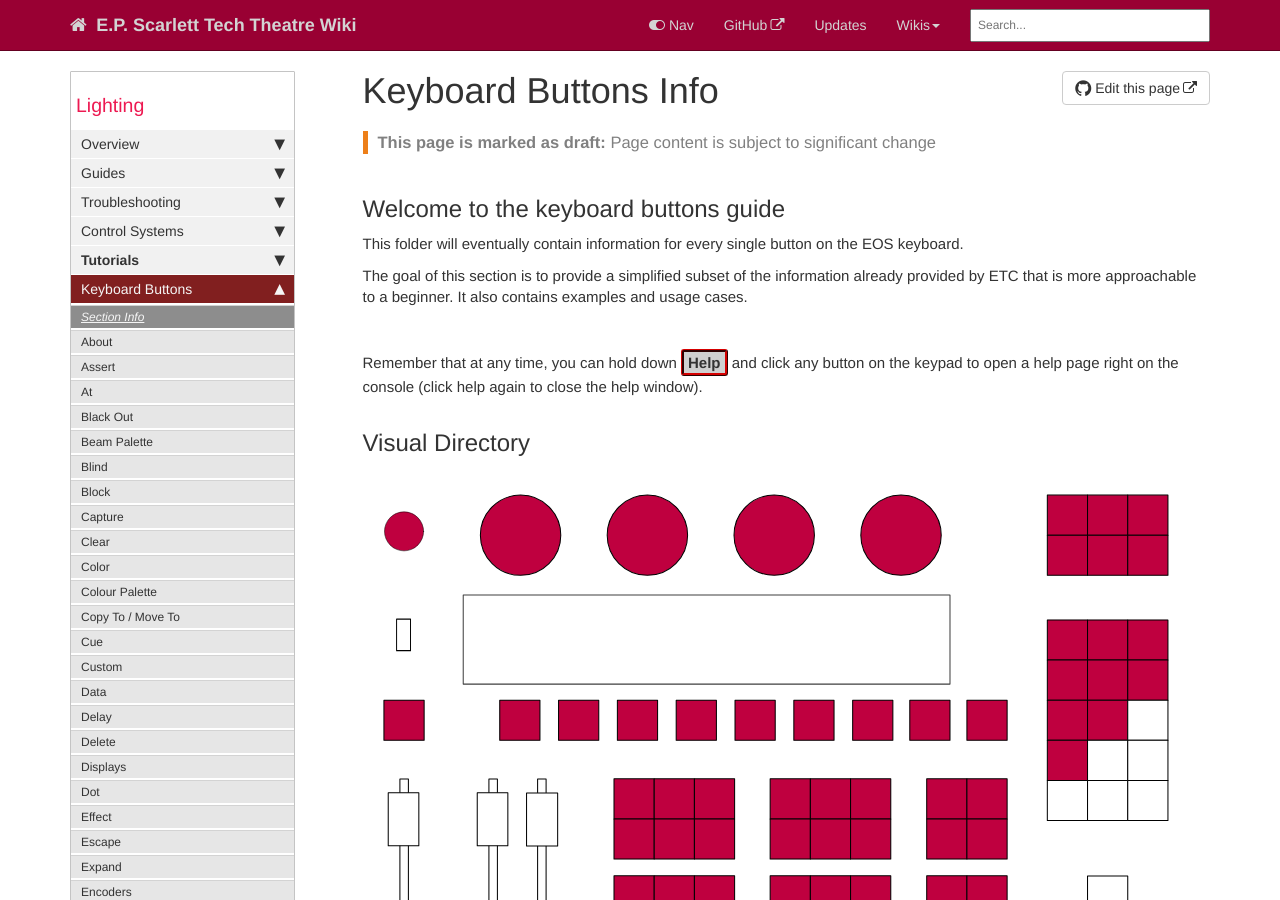
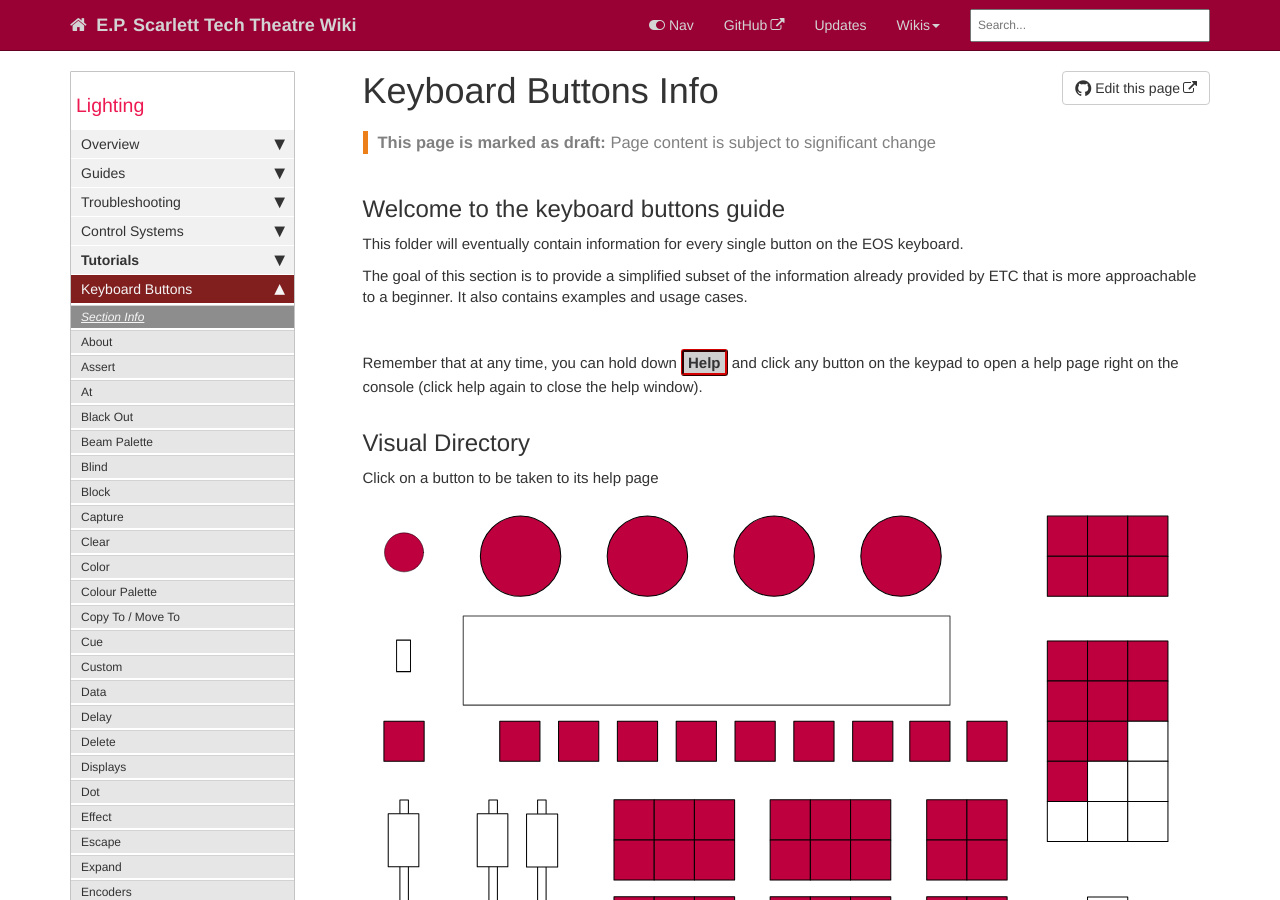
Before and after one commit to epstechtheatre/epstechtheatre.github.io, a Jekyll site: the page built from docs/pages/Lighting/Tutorials/Keyboard Buttons/!info.md, in a window 1280 px wide and 900 px high. Built offline with Jekyll 4.4.1, drawn with Linux system fonts in a browser that asks for light colours; comment, search, counter and statistics services are not loaded.

Commit message:
Add javascript check and number regex pattern

```diff
--- a/docs/_includes/linked_console_svg.html
+++ b/docs/_includes/linked_console_svg.html
@@ -1,3 +1,7 @@
+<div id="visual-svg-click-tip">
+    Please ensure Javascript is enabled or try refreshing the page.
+</div>
+
 <div class="linked_console_svg_wrapper">
     <script src="js/svg_button_url_dict.js"></script>
     <!-- var is buttonURLDict -->
@@ -8,22 +12,26 @@
         const returnColour = "#BF003F"
 
         window.addEventListener("load", function() {
+            document.getElementById("visual-svg-click-tip").innerText = "Click on a button to be taken to its help page"
+
             const display = document.getElementById("linked_console_svg").contentDocument.documentElement;
 
             for (element of display.querySelectorAll("*")) {
                 let valid = false;
                 if (buttonURLDict[element.id]) {
                     valid = true;
-                    console.log(buttonURLDict[element.id])
                     element.onclick = function(element) {
                         window.location = buttonURLDict[element.currentTarget.id]
                     }
                 } else if (["encoder1", "encoder2", "encoder3", "encoder4"].includes(element.id)) {
                     valid = true;
                     element.onclick = function() {window.location = buttonURLDict["encoders"]}
-                } else if (element.id.match(/^s[1-6]$/))  {
+                } else if (element.id.match(/^s[1-6]$/)) {
                     valid = true;
                     element.onclick = function() {window.location = buttonURLDict["softkeys"]}
+                } else if (element.id.match(/^[0-9]$/)) {
+                    valid = true;
+                    element.onclick = function() {window.location = buttonURLDict["numbers"]}
                 }
 
                 if (valid) {
```
